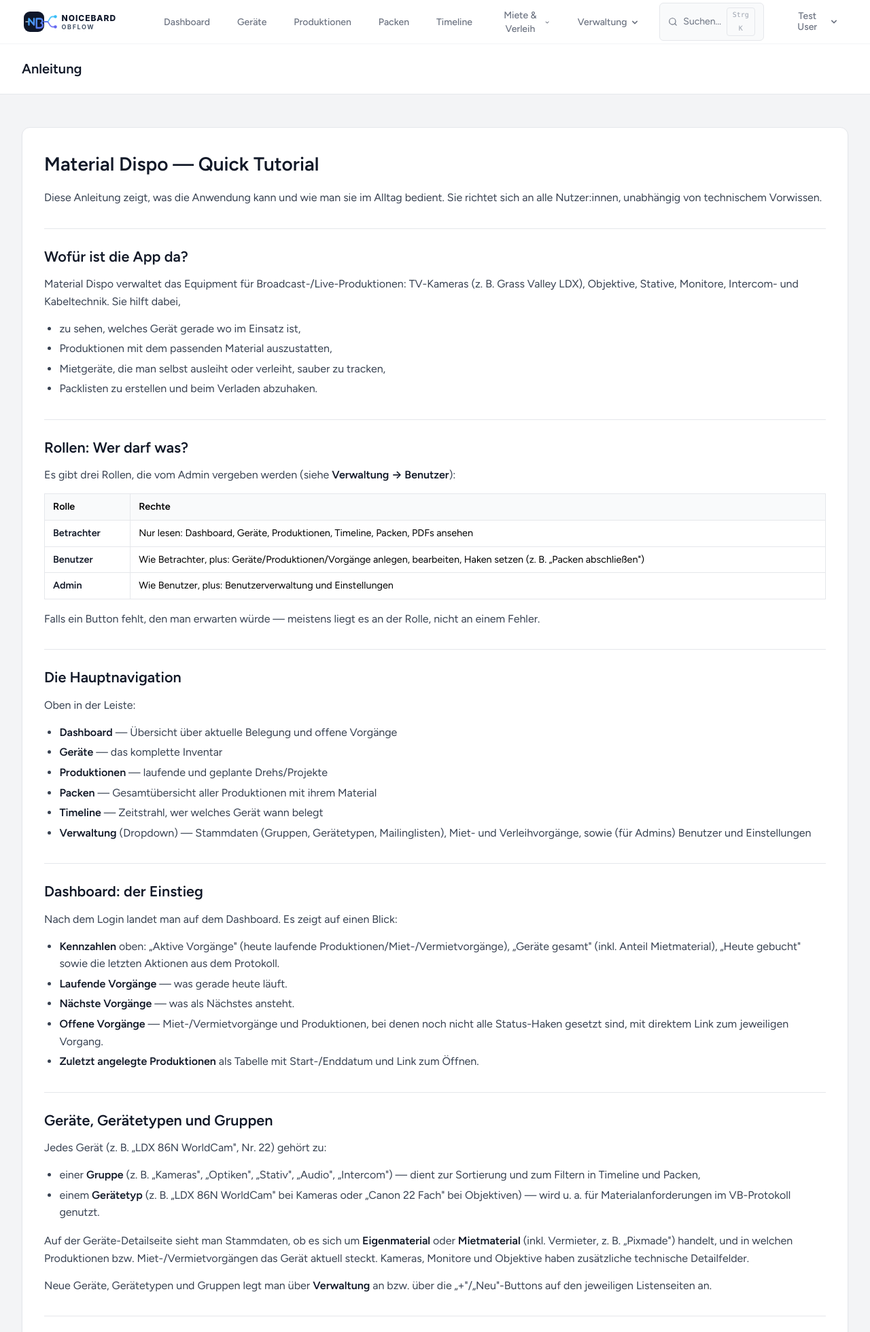
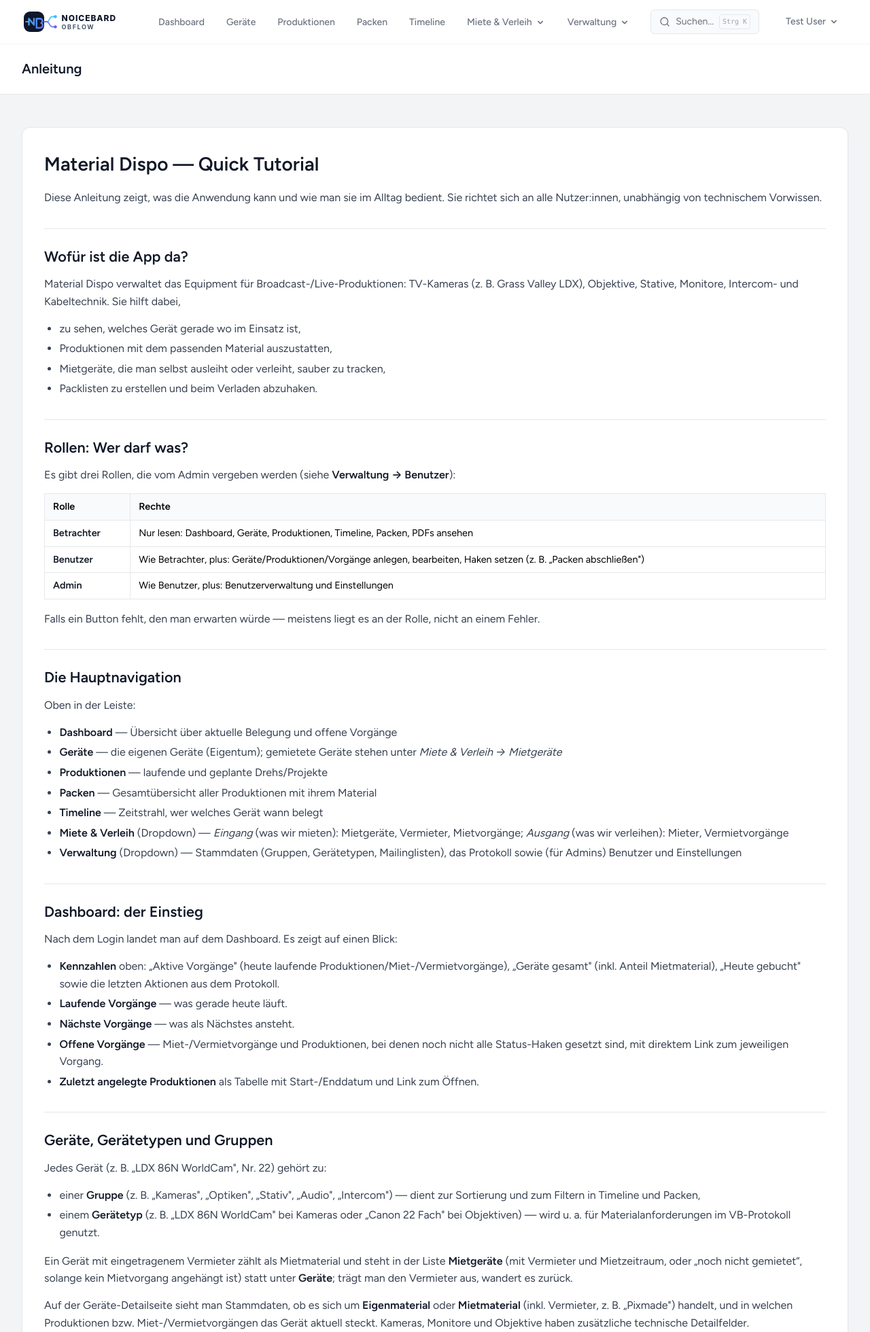
Before and after one commit to omegator77/materialdispo, a Laravel app: page /anleitung in a window 1280 px wide. Shown: the top 1960 px of the page at 68% size. Run offline with Laravel 12, Linux system fonts and the light colour scheme; a user stored in the database is signed in; data comes from the database, SQL or seed files in the repository; style sheets or scripts are compiled from the project's sources; some libraries are stand-ins or nearby versions.

Commit message:
Anleitung und Menü-Feinschliff: Miete & Verleih
Co-Authored-By: Claude Sonnet 5.5 <noreply@anthropic.com>
Claude-Session: https://claude.ai/code/session_01QtvEGdkSvDRiemPniz6Mws

```diff
--- a/docs/anleitung.md
+++ b/docs/anleitung.md
@@ -28,11 +28,12 @@ Falls ein Button fehlt, den man erwarten würde — meistens liegt es an der Rol
 Oben in der Leiste:
 
 - **Dashboard** — Übersicht über aktuelle Belegung und offene Vorgänge
-- **Geräte** — das komplette Inventar
+- **Geräte** — die eigenen Geräte (Eigentum); gemietete Geräte stehen unter *Miete & Verleih → Mietgeräte*
 - **Produktionen** — laufende und geplante Drehs/Projekte
 - **Packen** — Gesamtübersicht aller Produktionen mit ihrem Material
 - **Timeline** — Zeitstrahl, wer welches Gerät wann belegt
-- **Verwaltung** (Dropdown) — Stammdaten (Gruppen, Gerätetypen, Mailinglisten), Miet- und Verleihvorgänge, sowie (für Admins) Benutzer und Einstellungen
+- **Miete & Verleih** (Dropdown) — *Eingang* (was wir mieten): Mietgeräte, Vermieter, Mietvorgänge; *Ausgang* (was wir verleihen): Mieter, Vermietvorgänge
+- **Verwaltung** (Dropdown) — Stammdaten (Gruppen, Gerätetypen, Mailinglisten), das Protokoll sowie (für Admins) Benutzer und Einstellungen
 
 ## Dashboard: der Einstieg
 
@@ -50,6 +51,8 @@ Jedes Gerät (z. B. „LDX 86N WorldCam", Nr. 22) gehört zu:
 
 - einer **Gruppe** (z. B. „Kameras", „Optiken", „Stativ", „Audio", „Intercom") — dient zur Sortierung und zum Filtern in Timeline und Packen,
 - einem **Gerätetyp** (z. B. „LDX 86N WorldCam" bei Kameras oder „Canon 22 Fach" bei Objektiven) — wird u. a. für Materialanforderungen im VB-Protokoll genutzt.
+
+Ein Gerät mit eingetragenem Vermieter zählt als Mietmaterial und steht in der Liste **Mietgeräte** (mit Vermieter und Mietzeitraum, oder „noch nicht gemietet“, solange kein Mietvorgang angehängt ist) statt unter **Geräte**; trägt man den Vermieter aus, wandert es zurück.
 
 Auf der Geräte-Detailseite sieht man Stammdaten, ob es sich um **Eigenmaterial** oder **Mietmaterial** (inkl. Vermieter, z. B. „Pixmade") handelt, und in welchen Produktionen bzw. Miet-/Vermietvorgängen das Gerät aktuell steckt. Kameras, Monitore und Objektive haben zusätzliche technische Detailfelder.
 
--- a/resources/views/layouts/navigation.blade.php
+++ b/resources/views/layouts/navigation.blade.php
@@ -8,7 +8,7 @@
                     </a>
                 </div>
 
-                <div class="hidden space-x-8 sm:-my-px sm:ms-10 sm:flex">
+                <div class="hidden space-x-6 lg:-my-px lg:ms-8 lg:flex">
                     <x-nav-link :href="route('dashboard')" :active="request()->routeIs('dashboard')">
                         {{ __('Dashboard') }}
                     </x-nav-link>
@@ -33,10 +33,10 @@
                         $mieteActive = request()->routeIs('items.rented', 'suppliers.*', 'mietvorgaenge.*', 'mieter.*', 'vermietvorgaenge.*');
                     @endphp
                     <div class="flex items-center">
-                        <x-dropdown align="left" width="48">
+                        <x-dropdown align="left" width="w-60">
                             <x-slot name="trigger">
                                 <button type="button"
-                                        class="inline-flex items-center px-1 pt-1 border-b-2 text-sm font-medium leading-5 focus:outline-none transition duration-150 ease-in-out {{ $mieteActive ? 'border-indigo-400 text-gray-900' : 'border-transparent text-gray-500 hover:text-gray-700 hover:border-gray-300' }}">
+                                        class="inline-flex items-center whitespace-nowrap px-1 pt-1 border-b-2 text-sm font-medium leading-5 focus:outline-none transition duration-150 ease-in-out {{ $mieteActive ? 'border-indigo-400 text-gray-900' : 'border-transparent text-gray-500 hover:text-gray-700 hover:border-gray-300' }}">
                                     {{ __('Miete & Verleih') }}
                                     <svg class="ms-1 h-4 w-4 fill-current" xmlns="http://www.w3.org/2000/svg" viewBox="0 0 20 20">
                                         <path fill-rule="evenodd" d="M5.293 7.293a1 1 0 011.414 0L10 10.586l3.293-3.293a1 1 0 111.414 1.414l-4 4a1 1 0 01-1.414 0l-4-4a1 1 0 010-1.414z" clip-rule="evenodd" />
@@ -82,7 +82,7 @@
                         <x-dropdown align="left" width="48">
                             <x-slot name="trigger">
                                 <button type="button"
-                                        class="inline-flex items-center px-1 pt-1 border-b-2 text-sm font-medium leading-5 focus:outline-none transition duration-150 ease-in-out {{ $verwaltungActive ? 'border-indigo-400 text-gray-900' : 'border-transparent text-gray-500 hover:text-gray-700 hover:border-gray-300' }}">
+                                        class="inline-flex items-center whitespace-nowrap px-1 pt-1 border-b-2 text-sm font-medium leading-5 focus:outline-none transition duration-150 ease-in-out {{ $verwaltungActive ? 'border-indigo-400 text-gray-900' : 'border-transparent text-gray-500 hover:text-gray-700 hover:border-gray-300' }}">
                                     {{ __('Verwaltung') }}
                                     <svg class="ms-1 h-4 w-4 fill-current" xmlns="http://www.w3.org/2000/svg" viewBox="0 0 20 20">
                                         <path fill-rule="evenodd" d="M5.293 7.293a1 1 0 011.414 0L10 10.586l3.293-3.293a1 1 0 111.414 1.414l-4 4a1 1 0 01-1.414 0l-4-4a1 1 0 010-1.414z" clip-rule="evenodd" />
@@ -125,22 +125,22 @@
             </div>
 
             <!-- Suche / Command-Palette -->
-            <div class="hidden sm:flex sm:items-center sm:ms-6">
+            <div class="hidden lg:flex lg:items-center lg:ms-6">
                 <button type="button" onclick="window.dispatchEvent(new CustomEvent('open-palette'))"
                         class="inline-flex items-center gap-2 px-3 py-1.5 text-sm text-gray-500 bg-gray-50 border border-gray-200 rounded-md hover:bg-gray-100 hover:text-gray-700"
                         aria-label="Suche öffnen">
                     <svg class="w-4 h-4" fill="none" stroke="currentColor" viewBox="0 0 24 24"><path stroke-linecap="round" stroke-linejoin="round" stroke-width="2" d="M21 21l-4.35-4.35M11 19a8 8 0 100-16 8 8 0 000 16z"/></svg>
-                    <span>Suchen…</span>
-                    <kbd class="text-[10px] text-gray-400 border rounded px-1">Strg K</kbd>
+                    <span class="hidden xl:inline">Suchen…</span>
+                    <kbd class="hidden xl:inline text-[10px] text-gray-400 border rounded px-1">Strg K</kbd>
                 </button>
             </div>
 
             <!-- Settings Dropdown -->
-            <div class="hidden sm:flex sm:items-center sm:ms-6">
+            <div class="hidden lg:flex lg:items-center lg:ms-6">
                 <x-dropdown align="right" width="48">
                     <x-slot name="trigger">
                         <button class="inline-flex items-center px-3 py-2 border border-transparent text-sm leading-4 font-medium rounded-md text-gray-500 bg-white hover:text-gray-700 focus:outline-none transition ease-in-out duration-150">
-                            <div>{{ Auth::user()->name }}</div>
+                            <div class="hidden xl:block">{{ Auth::user()->name }}</div>
                             <div class="ms-1">
                                 <svg class="fill-current h-4 w-4" xmlns="http://www.w3.org/2000/svg" viewBox="0 0 20 20">
                                     <path fill-rule="evenodd" d="M5.293 7.293a1 1 0 011.414 0L10 10.586l3.293-3.293a1 1 0 111.414 1.414l-4 4a1 1 0 01-1.414 0l-4-4a1 1 0 010-1.414z" clip-rule="evenodd" />
@@ -178,7 +178,7 @@
             </div>
 
             <!-- Hamburger -->
-            <div class="-me-2 flex items-center sm:hidden">
+            <div class="-me-2 flex items-center lg:hidden">
                 <button @click="open = ! open" class="inline-flex items-center justify-center p-2 rounded-md text-gray-400 hover:text-gray-500 hover:bg-gray-100 focus:outline-none focus:bg-gray-100 focus:text-gray-500 transition duration-150 ease-in-out">
                     <svg class="h-6 w-6" stroke="currentColor" fill="none" viewBox="0 0 24 24">
                         <path :class="{'hidden': open, 'inline-flex': ! open }" class="inline-flex" stroke-linecap="round" stroke-linejoin="round" stroke-width="2" d="M4 6h16M4 12h16M4 18h16" />
@@ -190,7 +190,7 @@
     </div>
 
     <!-- Responsive Navigation Menu -->
-    <div :class="{'block': open, 'hidden': ! open}" class="hidden sm:hidden">
+    <div :class="{'block': open, 'hidden': ! open}" class="hidden lg:hidden">
         <div class="pt-2 pb-3 space-y-1">
             <button type="button" onclick="window.dispatchEvent(new CustomEvent('open-palette'))"
                     class="block w-full ps-3 pe-4 py-2 border-l-4 border-transparent text-start text-base font-medium text-gray-600 hover:text-gray-800 hover:bg-gray-50">
```
Also changed, not shown: tests/Feature/AnleitungMieteVerleihTest.php (added, +13 -0 lines).
